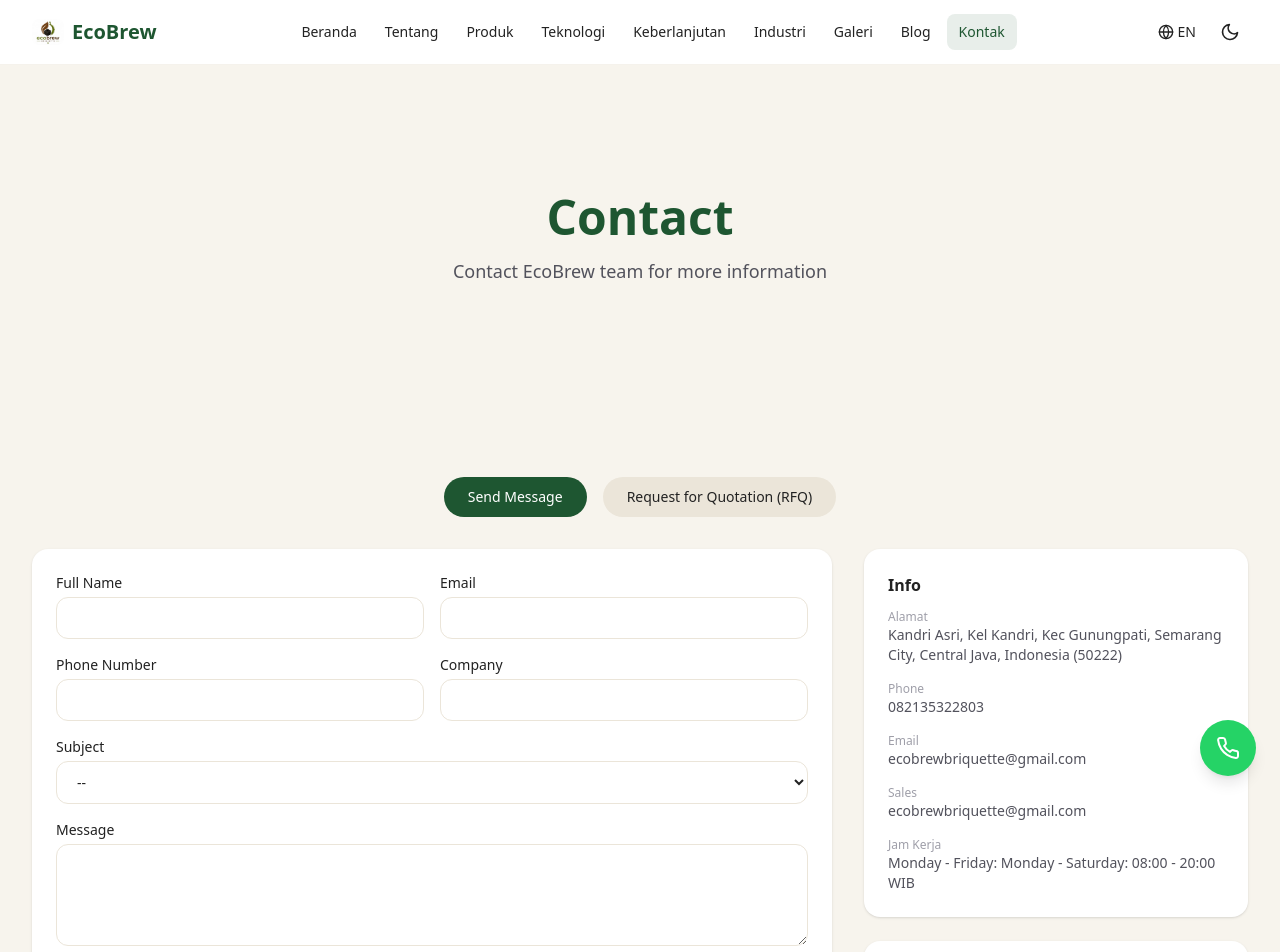
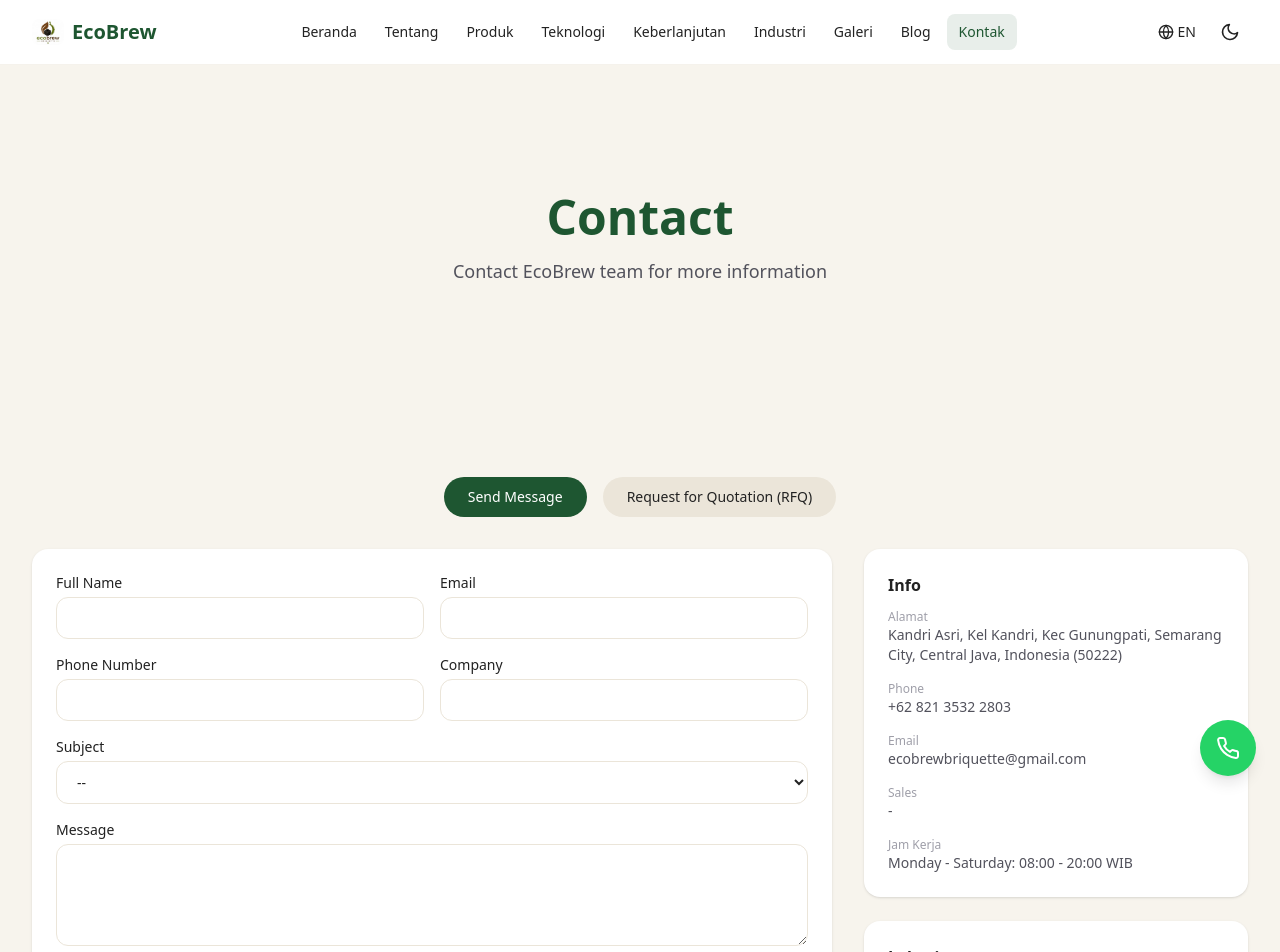
Before and after one commit to ecobrewbriquette-gif/eco-brew, a Next.js app: page /en/contact in a window 1280 px wide. Shown: the top 952 px of the page. Built offline with nearby package versions, Linux system fonts and the light colour scheme.

Commit message:
update(contact): update contact information and Google Maps location

```diff
--- a/app/[lang]/contact/page.tsx
+++ b/app/[lang]/contact/page.tsx
@@ -333,7 +333,7 @@
                 <h3 className="mb-3 font-semibold text-charcoal dark:text-zinc-100">Lokasi</h3>
                 <div className="aspect-video w-full overflow-hidden rounded-xl bg-gradient-to-br from-forest/20 to-coffee/10">
                   <iframe
-                    src="https://www.google.com/maps/embed?pb=!1m18!1m12!1m3!1d3960.8!2d107.6!3d-6.9!2m3!1f0!2f0!3f0!3m2!1i1024!2i768!4f13.1!3m3!1m2!1s0x0%3A0x0!2zNsKwNTQnMDAuMCJTIDEwN8KwMzYnMDAuMCJF!5e0!3m2!1sen!2sid!4v1"
+                    src="https://www.google.com/maps/embed?q=Kandri+Asri+Kel+Kandri+Kec+Gunungpati+Kota+Semarang+Jawa+Tengah+50222+Indonesia"
                     width="100%"
                     height="100%"
                     style={{ border: 0 }}
--- a/app/dictionaries/en.json
+++ b/app/dictionaries/en.json
@@ -566,10 +566,10 @@
     },
     "info": {
       "address": "Kandri Asri, Kel Kandri, Kec Gunungpati, Semarang City, Central Java, Indonesia (50222)",
-      "phone": "082135322803",
+      "phone": "+62 821 3532 2803",
       "email": "ecobrewbriquette@gmail.com",
-      "sales": "ecobrewbriquette@gmail.com",
-      "hours": "Monday - Friday: Monday - Saturday: 08:00 - 20:00 WIB"
+      "sales": "-",
+      "hours": "Monday - Saturday: 08:00 - 20:00 WIB"
     },
     "whatsapp": {
       "text": "Hello EcoBrew! I am interested in your briquette products."
--- a/app/dictionaries/id.json
+++ b/app/dictionaries/id.json
@@ -565,11 +565,11 @@
       "error": "Terjadi kesalahan. Silakan coba lagi atau hubungi kami langsung."
     },
     "info": {
-      "address": "Kandri Asri , Kel Kandri,Kec Gunungpati,Kota Semarang,jawa Tengah, Indonesia (50222)",
-      "phone": "082135322803",
+      "address": "Kandri Asri, Kel Kandri, Kec Gunungpati, Kota Semarang, Jawa Tengah, Indonesia (50222)",
+      "phone": "+62 821 3532 2803",
       "email": "ecobrewbriquette@gmail.com",
-      "sales": "ecobrewbriquette@gmail.com",
-      "hours": "Senin - Jumat: Senin - Sabtu: 08:00 - 20:00 WIB"
+      "sales": "-",
+      "hours": "Senin - Sabtu: 08:00 - 20:00 WIB"
     },
     "whatsapp": {
       "text": "Halo EcoBrew! Saya tertarik dengan produk briket Anda."
```
